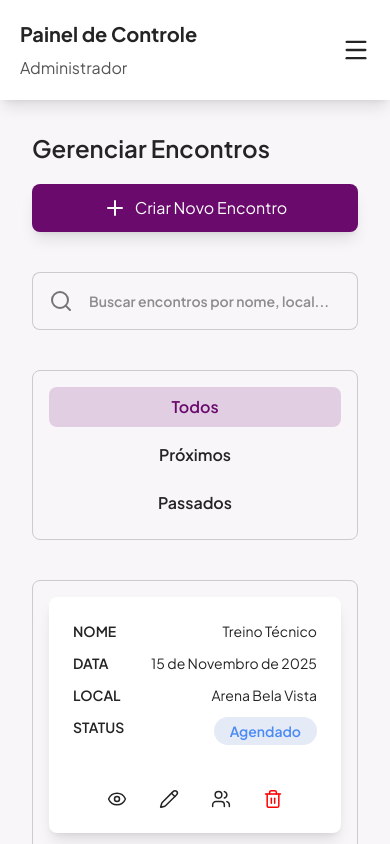
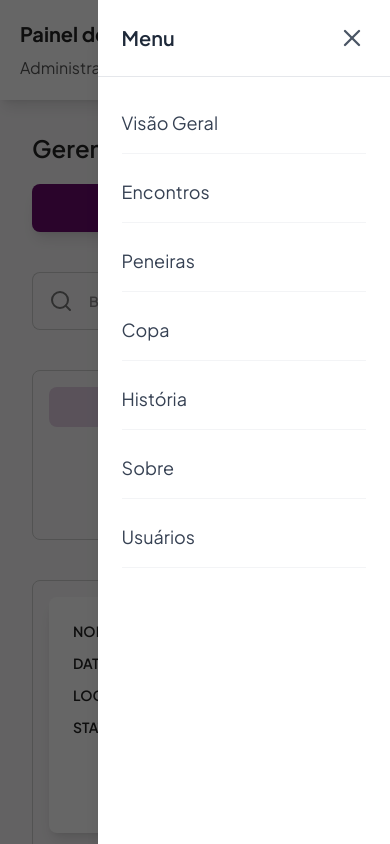
Before and after one commit to Gsn00/passa-a-bola-dashboard, a React (Vite) app: page /encontros in a window 390 px wide. Both pictures are taken after a click on the icon 356 px from the left and 50 px from the top of the page. Built offline with nearby package versions, Linux system fonts and the light colour scheme.

Commit message:
Mobile menu

```diff
--- a/src/components/MobileMenu.jsx
+++ b/src/components/MobileMenu.jsx
@@ -1,6 +1,23 @@
-import { Menu } from "lucide-react";
+import { Menu, X } from "lucide-react";
+import { useState } from "react";
 
 export default function MobileMenu() {
+  const [opened, setOpened] = useState(false);
+
+  const toggleMenu = () => {
+    setOpened(!opened);
+  };
+
+  const menuItems = [
+    { label: "Visão Geral", href: "/" },
+    { label: "Encontros", href: "/encontros" },
+    { label: "Peneiras", href: "/peneiras" },
+    { label: "Copa", href: "/copa" },
+    { label: "História", href: "/historia" },
+    { label: "Sobre", href: "/sobre" },
+    { label: "Usuários", href: "/usuarios" },
+  ];
+
   return (
     <section className="flex xl:hidden w-full p-5 bg-white shadow-lg justify-between items-center">
       <div>
@@ -8,7 +25,57 @@ export default function MobileMenu() {
         <p className="font-normal text-[#555555]">Administrador</p>
       </div>
 
-      <Menu size={28} cursor={"pointer"} />
+      <Menu
+        className="ml-auto"
+        onClick={toggleMenu}
+        size={28}
+        strokeWidth={1}
+        cursor={"pointer"}
+      />
+
+      <div>
+        <div
+          onClick={() => toggleMenu()}
+          className={`bg-black opacity-60 w-[100vw] h-[100vh] fixed z-19 top-0 left-0 ${
+            opened ? "flex" : "hidden"
+          }`}
+        ></div>
+
+        <div
+          className={`w-[75vw] pb-40 h-screen overflow-y-auto bg-white fixed z-30 top-0 right-0 shadow-xl flex flex-col transform transition-transform duration-300 ${
+            opened ? "translate-x-0" : "translate-x-full"
+          }`}
+        >
+          <div className="flex items-center justify-between px-6 py-6 border-b border-gray-200">
+            <span className="text-xl font-semibold text-gray-800">Menu</span>
+            <button onClick={toggleMenu}>
+              <X
+                size={28}
+                className="text-gray-600 hover:text-gray-900 cursor-pointer"
+              />
+            </button>
+          </div>
+
+          <nav className="flex flex-col px-6 mt-4 space-y-2">
+            {menuItems.map((item, idx) => (
+              <a
+                key={idx}
+                href={item.href}
+                className="py-4 text-lg text-gray-700 border-b border-gray-100 hover:text-purple-700 active:pl-2 transition-all"
+                onClick={(e) => {
+                  e.preventDefault();
+                  const url = e.currentTarget.getAttribute("href");
+                  setTimeout(() => {
+                    window.location.href = url;
+                  }, 400);
+                }}
+              >
+                {item.label}
+              </a>
+            ))}
+          </nav>
+        </div>
+      </div>
     </section>
   );
 }
```
